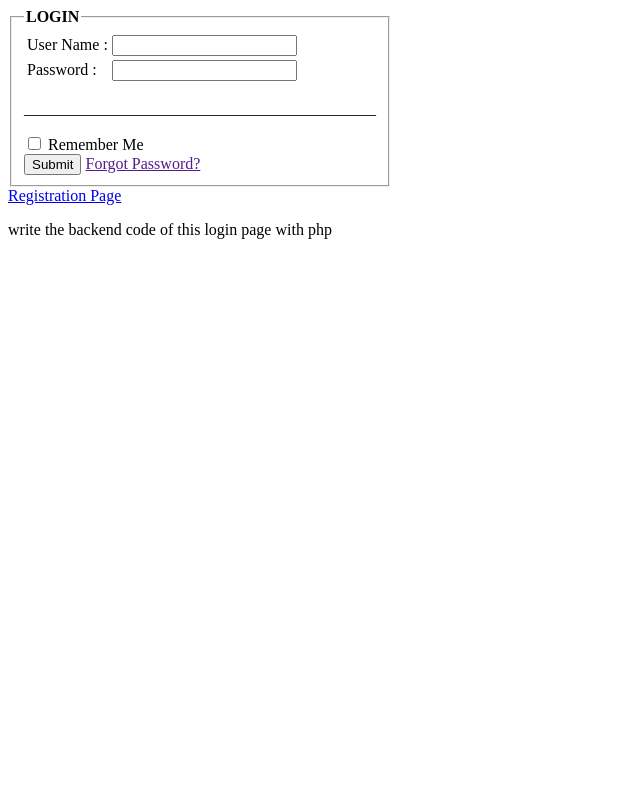
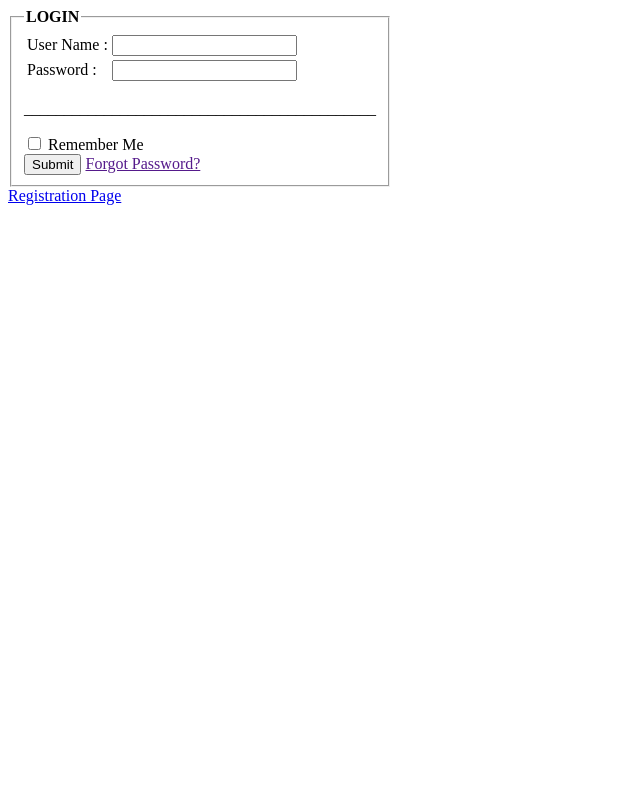
Before and after one commit to YashRohan07/Learning-Web-Technology-Spring-2023-24-Sec-C, a PHP site: page /Prob1.php in a window 1280 px wide. Shown: the whole page, without its empty margins (0-640 px from the left). Run offline with PHP 8.4, Linux system fonts and the light colour scheme.

Commit message:
Update Prob1.php

```diff
--- a/Lab 5/Prob1.php
+++ b/Lab 5/Prob1.php
@@ -41,5 +41,3 @@
     </form>
 </body>
 </html>
-
-write the backend code of this login page with php
```
